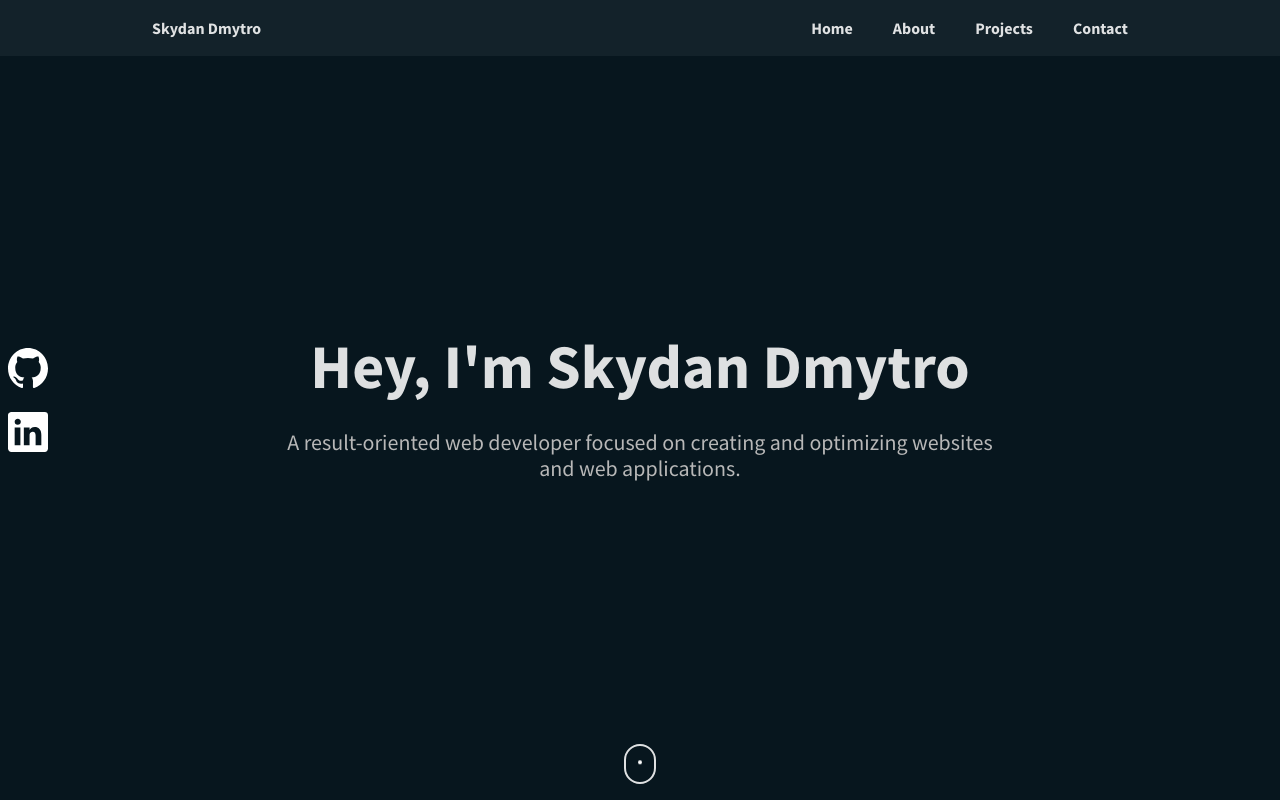
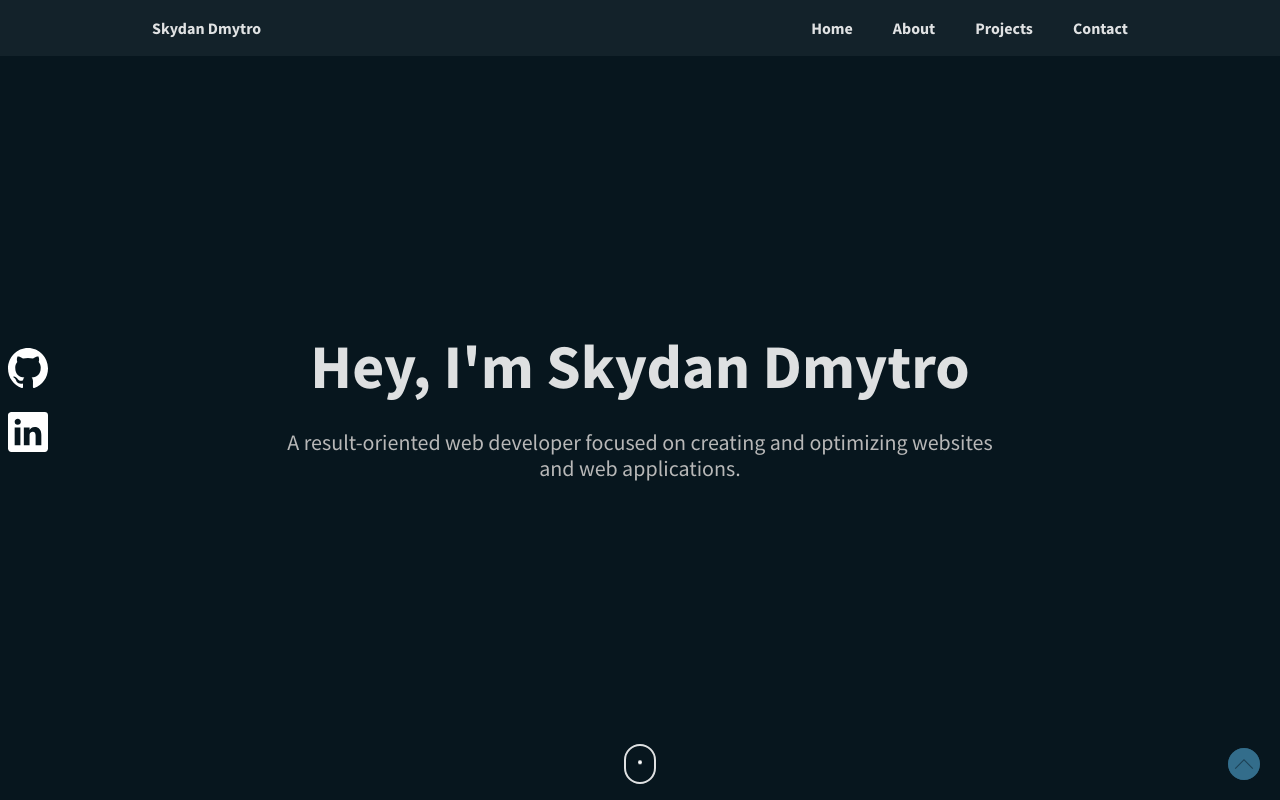
Before and after one commit to SkyDmytro/portfolio_nextjs, a React (Vite) app: page / in a window 1280 px wide. Shown: the top 800 px of the page. Built offline with nearby package versions, Linux system fonts and the light colour scheme.

Commit message:
build: 1v

```diff
--- a/src/App.tsx
+++ b/src/App.tsx
@@ -1,5 +1,6 @@
 import { Footer } from "./components/Footer";
 import { Header } from "./components/Header";
+import { ScrollButton } from "./components/ScrollButton";
 import { AboutPage } from "./pages/AboutPage";
 import { ContactPage } from "./pages/ContactPage";
 import { MainPage } from "./pages/MainPage";
@@ -15,6 +16,7 @@ const App = (): JSX.Element => {
       <ProjectsPage />
       <ContactPage />
       <Footer />
+      <ScrollButton />
     </>
   );
 };
```
